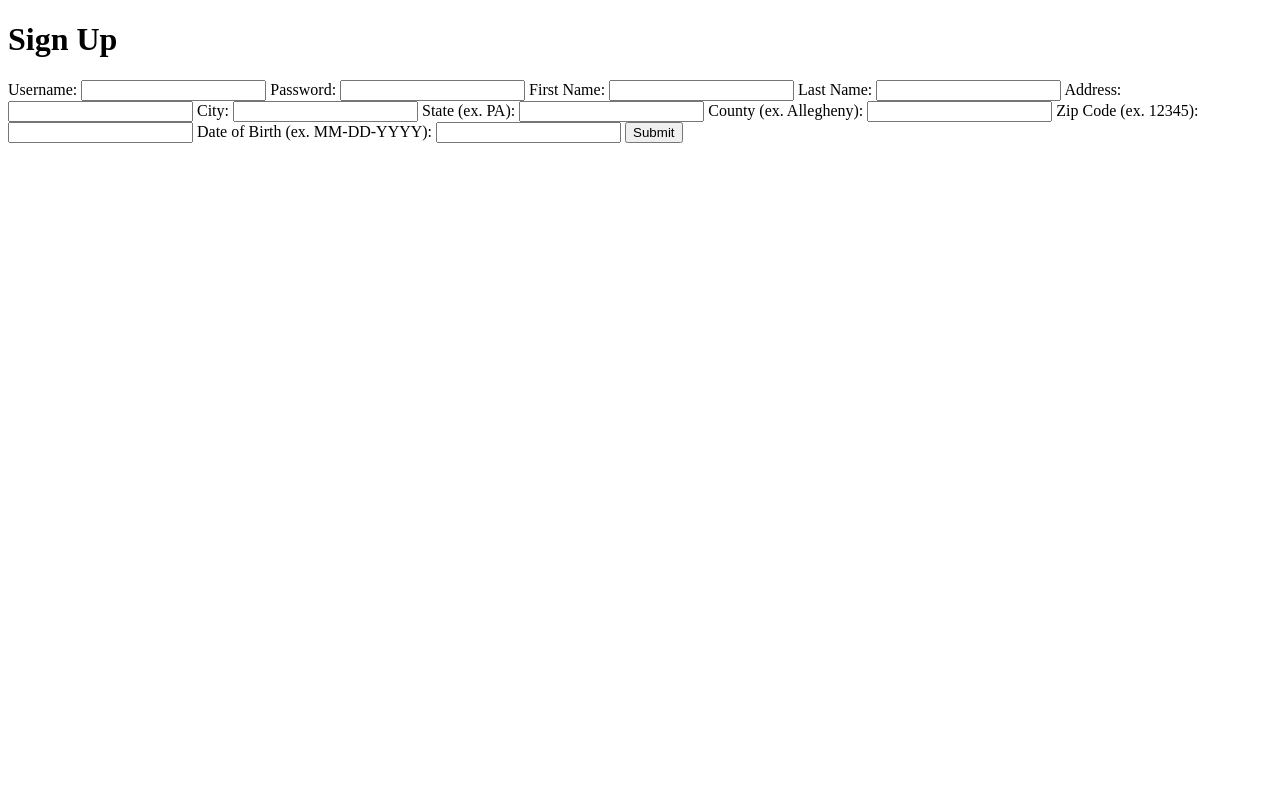
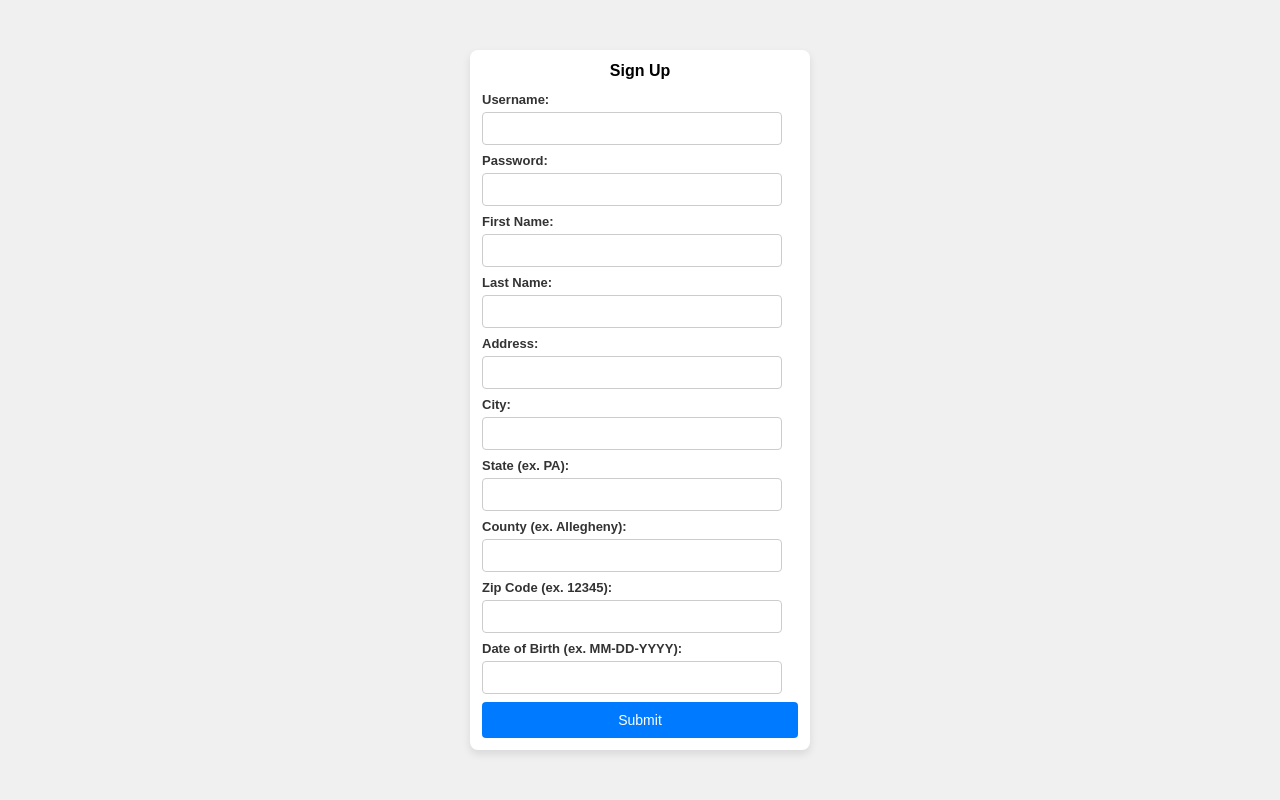
Before and after one commit to dorothycrow/steelhacks2024, a Flask app: page /signup in a window 1280 px wide. Run offline with Flask 3, Linux system fonts and the light colour scheme.

Commit message:
made sign up look pretty

```diff
--- a/static/signupStyle.css
+++ b/static/signupStyle.css
@@ -2,6 +2,7 @@ body, h1, form, input, label, button {
     margin: 0;
     padding: 0;
     font-family: Arial, sans-serif;
+    font-size: 13px;
 }
 
 body {
@@ -15,52 +16,53 @@ body {
 
 form {
     background: #fff;
-    padding: 20px;
+    padding: 12px;
     border-radius: 8px;
     box-shadow: 0 4px 8px rgba(0, 0, 0, 0.1);
-    max-width: 400px;
-    width: 100%;
+    max-width: 90%;
+    width: 340px;
     overflow: hidden;
+    box-sizing: border-box;
 }
 
-/* Header styling */
 h1 {
     text-align: center;
-    margin-bottom: 20px;
+    margin-bottom: 12px;
+    font-size: 16px;
 }
 
-/* Label styling */
 label {
     display: block;
-    margin-bottom: 8px;
+    margin-bottom: 5px;
     font-weight: bold;
     color: #333;
+    font-size: 13px;
 }
 
-/* Input field styling */
 input[type="text"], input[type="password"] {
-    width: calc(100% - 24px); /* Increase width of all input fields */
-    padding: 10px;
-    margin-bottom: 15px; /* Reduce margin to save space */
+    width: calc(100% - 16px);
+    padding: 8px;
+    margin-bottom: 8px;
     border: 1px solid #ccc;
     border-radius: 4px;
     outline: none;
+    font-size: 13px;
+    box-sizing: border-box;
 }
 
 input[type="text"]:focus, input[type="password"]:focus {
     border-color: #007BFF;
 }
 
-/* Button styling */
 button {
     width: 100%;
-    padding: 12px;
+    padding: 10px;
     background-color: #007BFF;
     color: #fff;
     border: none;
     border-radius: 4px;
     cursor: pointer;
-    font-size: 16px;
+    font-size: 14px;
 }
 
 button:hover {
--- a/templates/signup.html
+++ b/templates/signup.html
@@ -4,6 +4,7 @@
     <meta charset="UTF-8">
     <meta name="viewport" content="width=device-width, initial-scale=1.0">
     <title>Sign Up and Check Your Voter Registration Status!</title>
+    <link rel="stylesheet" href="static/signupStyle.css"> <!-- Link to external CSS file -->
 </head>
 <body>
     <form method="POST" action="/submit_signup">
```
